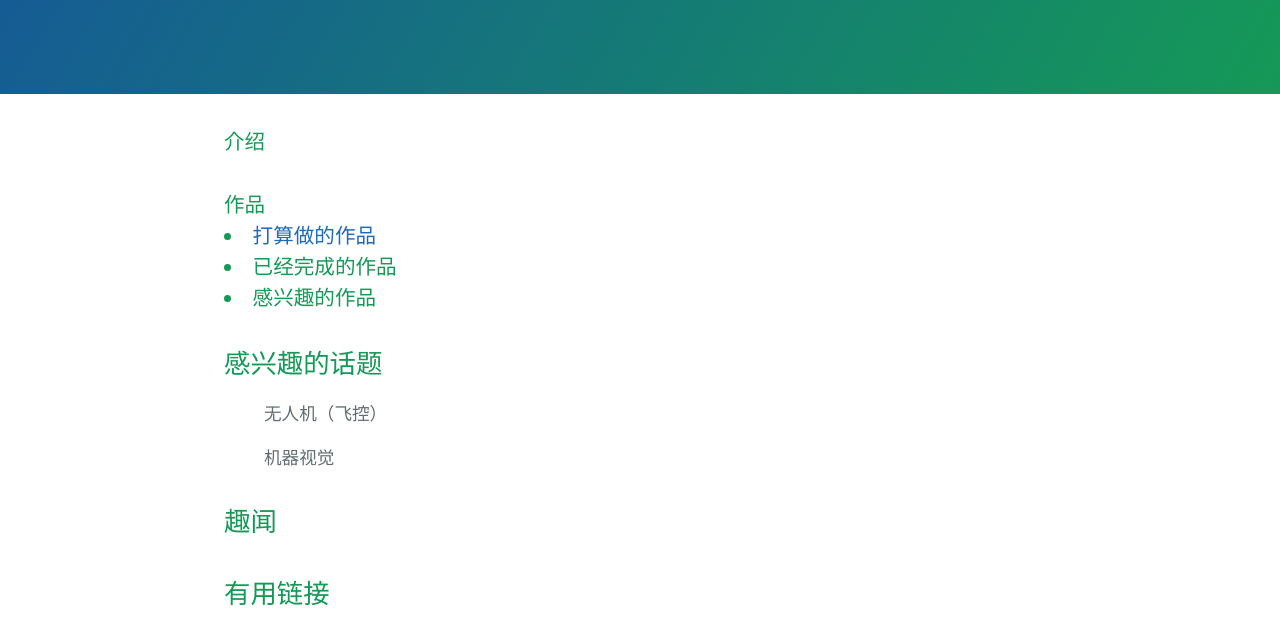
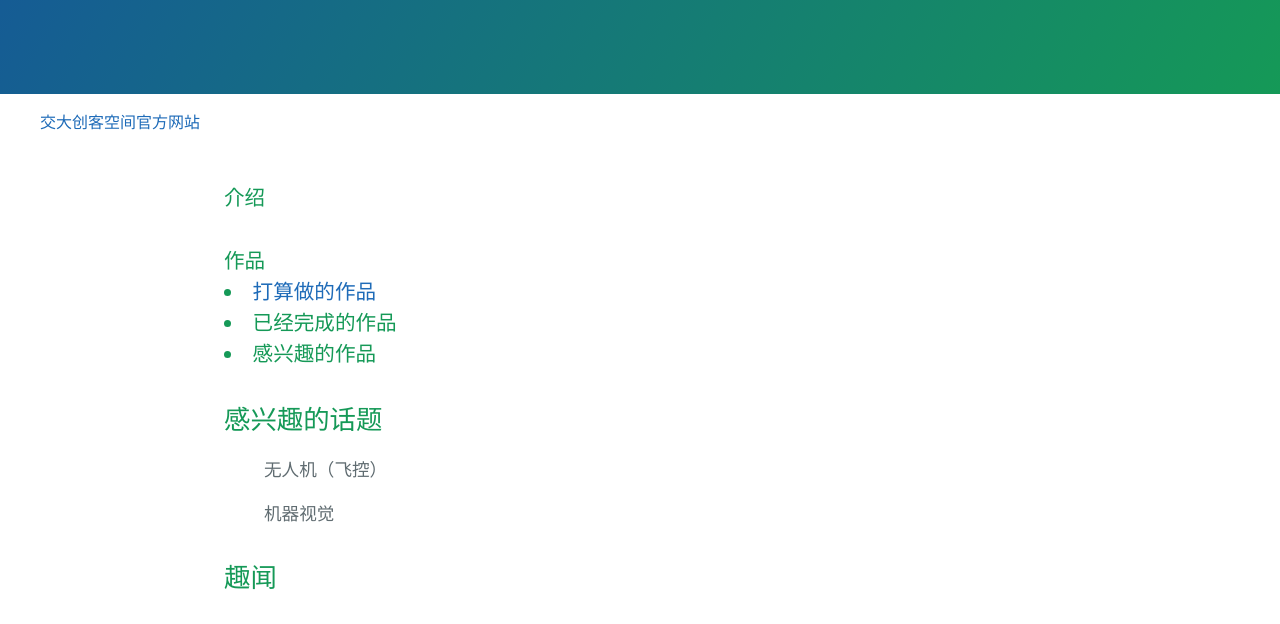
Before and after one commit to luooove/Xiangzi, a plain HTML site: page index.html in a window 1280 px wide. Shown: the part 176-800 px from the top of the page. Drawn offline with nearby package versions, Linux system fonts and the light colour scheme.

Commit message:
添加交大创客空间网站

```diff
--- a/index.html
+++ b/index.html
@@ -15,7 +15,11 @@
       <h2 class="project-tagline"></h2>
 
     </section>
-
+    <aside>
+      <ul>
+        <a href="http://maker.swjtu.edu.cn/">交大创客空间官方网站</a>
+      </ul>
+    </aside>
     <section class="main-content">
       <h3><a id="welcome-to-github-pages" class="anchor" href="#welcome-to-github-pages" aria-hidden="true"><span aria-hidden="true" class="octicon octicon-link"></span></a>介绍</h3>
 
@@ -38,11 +42,14 @@
         有用链接
       </h2>
       <ul>制作分享网站</ul>
-      <li><a href="http://www.instructables.com/">instructables </a></li>
-      <li><a href="hackday.io">hackday</a></li>
+      <li><a href="http://www.instructables.com/">           instructables </a></li>
+      <li><a href="hackday.io">                              hackday</a></li>
 
       <ul>3D模型网站</ul>
-      <li><a href="http://www.thingiverse.com/">thingiverse </a></li>
+      <li><a href="http://www.thingiverse.com/">             thingiverse </a></li>
+
+
+
     </section>
 
 
```
